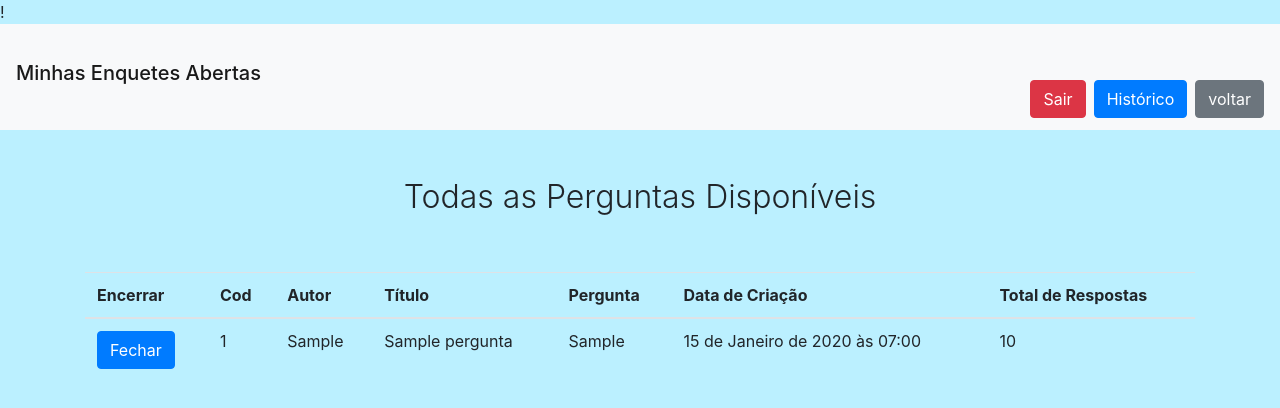
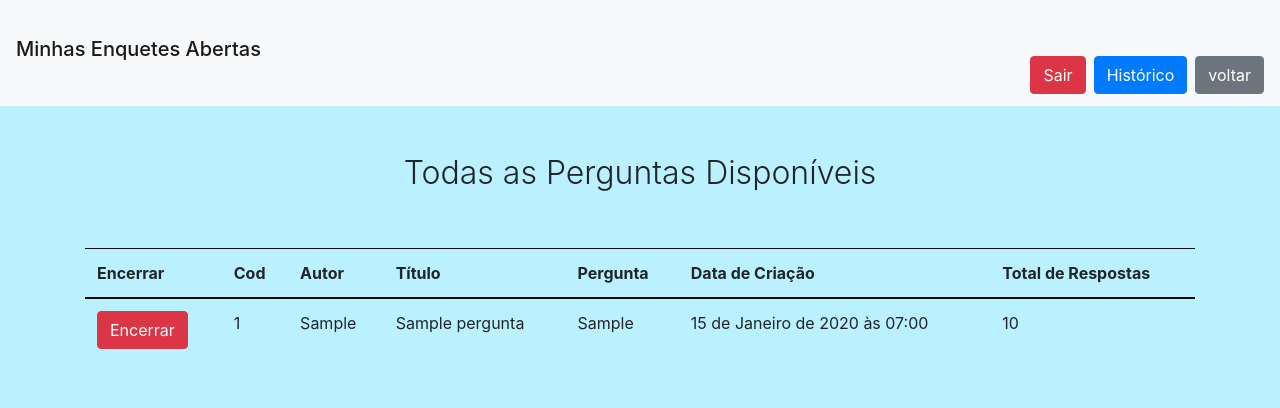
Before and after one commit to diegoreiss/enquetes, a Django app: page /minhas_enquetes/ in a window 1280 px wide. Shown: the top 408 px of the page. Run offline with Django 5.2, Linux system fonts and the light colour scheme; a user stored in the database is signed in; tables that the repository leaves empty hold one stand-in row (values such as "Sample post"); some libraries are stand-ins or nearby versions.

Commit message:
foi adicionado bordas e estilizado a página resultados_enquete

```diff
--- a/enquetes/templates/pages/hitorico_enquetes.html
+++ b/enquetes/templates/pages/hitorico_enquetes.html
@@ -1,4 +1,4 @@
-!{% load static%}
+{% load static%}
 <!DOCTYPE html>
 <html lang="en">
 <head>
--- a/enquetes/templates/pages/minhas_enquetes.html
+++ b/enquetes/templates/pages/minhas_enquetes.html
@@ -1,4 +1,4 @@
-!{% load static%}
+{% load static%}
 <!DOCTYPE html>
 <html lang="en">
 <head>
@@ -56,7 +56,8 @@
             <tbody>
                 {% for pergunta in perguntas %}
                     <tr>
-                        <td><a href="{% url 'desativar_enquete' pergunta.id  %}" class="btn btn-primary">Fechar</a></td>
+                        <td><a href="{% url 'desativar_enquete' pergunta.id  %}" class="btn btn-danger
+                            ">Encerrar</a></td>
                         <td>{{ pergunta.id }}</td>
                         <td>{{ pergunta.user.first_name }}</td>
                         <td>{{ pergunta.titulo }}</td>
--- a/enquetes/templates/pages/resultados.html
+++ b/enquetes/templates/pages/resultados.html
@@ -1,4 +1,4 @@
-!{% load static%}
+{% load static%}
 <!DOCTYPE html>
 <html lang="en">
 <head>
--- a/templates/static/css/add-enquete.css
+++ b/templates/static/css/add-enquete.css
@@ -12,3 +12,13 @@ body {
    background-color: rgba(0, 200, 255, 0.266);
 
 }
+
+.table thead th {
+
+    border-bottom: 2px solid #0a0a0a;
+}
+
+.table td, .table th {
+
+    border-top: 1px solid #0d0d0e;
+}
```
Also changed, not shown: enquetes/templates/pages/index.html (+5 -5 lines), enquetes/templates/pages/resultados_enquete.html (+11 -7 lines), templates/static/css/global.css (+10 -0 lines).
